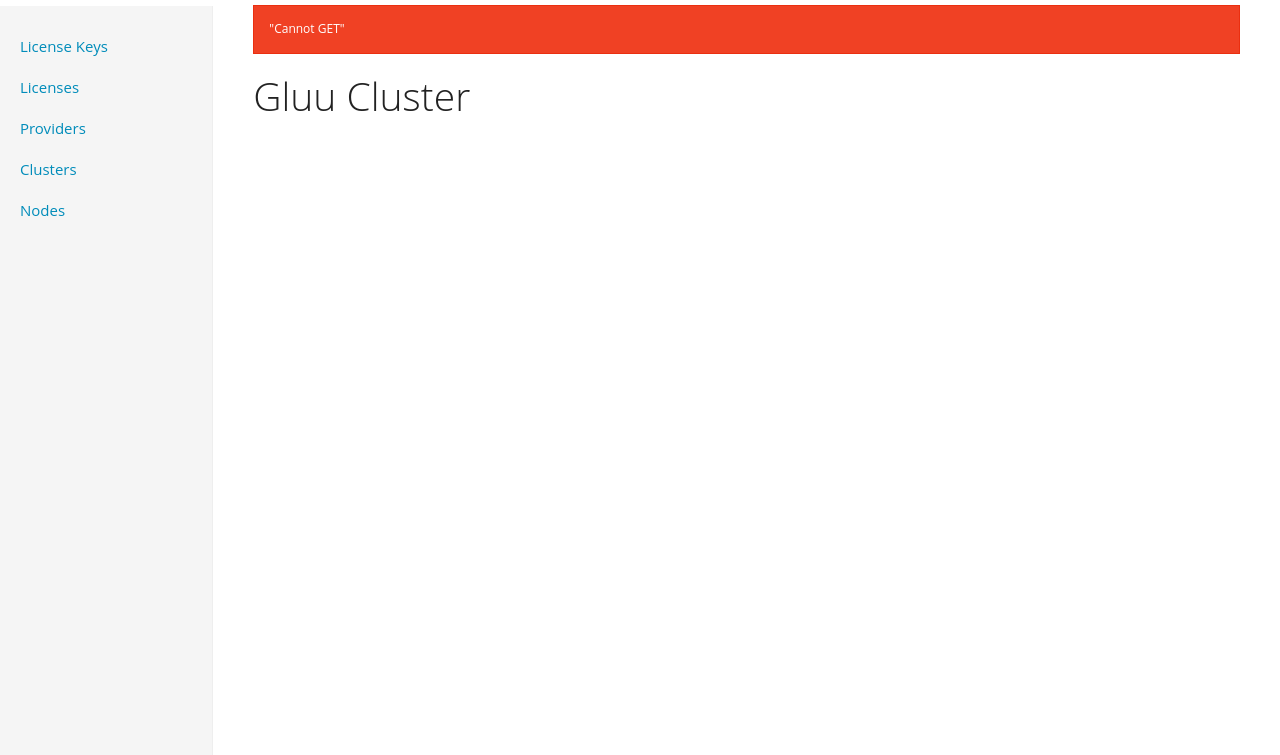
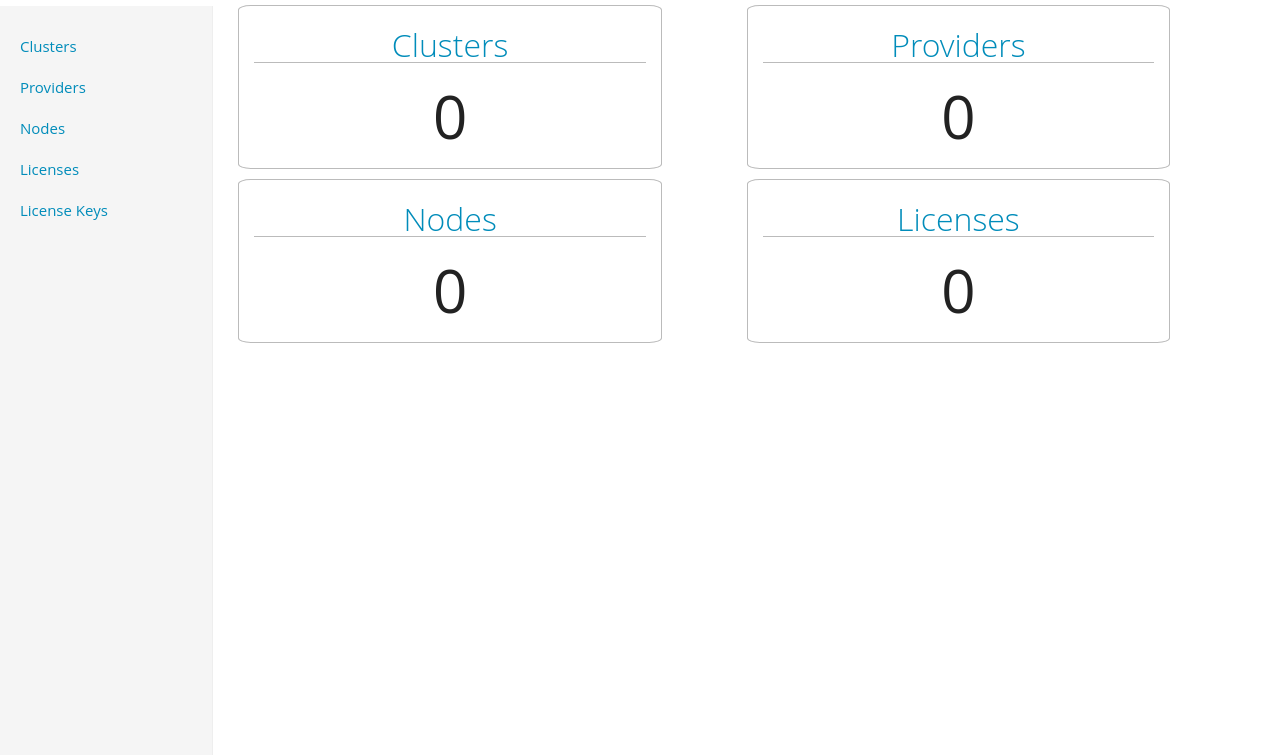
Before and after one commit to waffle-iron/gluu-webui, a Flask app: page / in a window 1280 px wide. Shown: the part 45-800 px from the top of the page. Run offline with Flask 2, Linux system fonts and the light colour scheme; data that the repository does not hold is empty.

Commit message:
added basic layout for dashboard

```diff
--- a/gluuwebui/static/css/style.css
+++ b/gluuwebui/static/css/style.css
@@ -90,3 +90,21 @@ body {
 .alert{
     font-weight: 400;
 }
+
+/**
+ *  Dashboard Styles
+ */
+.dashbox{
+    text-align: center;
+    border-radius: 3%;
+    border: 1px solid #BBB;
+    margin-bottom: 10px;
+}
+
+.dashbox > h2 {
+    border-bottom: 1px solid #BBB;
+    color: #666;
+}
+.dashcount{
+    font-size: 400%;
+}
--- a/gluuwebui/static/index.html
+++ b/gluuwebui/static/index.html
@@ -29,7 +29,7 @@
                     <span class="icon-bar"></span>
                     <span class="icon-bar"></span>
                 </button>
-                <a class="navbar-brand" href="/"><img height=30 width=77 src="img/logo_big.png" alt="Gluu"></a>
+                <a class="navbar-brand" href="#/"><img height=30 width=77 src="img/logo_big.png" alt="Gluu"></a>
 
             </div>
             <div class="collapse navbar-collapse" id="mainmenu">
@@ -48,11 +48,11 @@
     <div class="row">
         <div class="col-sm-3 col-md-2 sidebar">
             <ul class="nav nav-sidebar">
+                <li><a href='#/clusters'>Clusters</a></li>
+                <li><a href='#/providers'>Providers</a></li>
+                <li><a href='#/nodes'>Nodes</a></li>
+                <li><a href='#/licenses'>Licenses</a></li>
                 <li><a href='#/license_keys'>License Keys</a></li>
-                <li><a href='#/licenses'>Licenses</a></li>
-                <li><a href='#/providers'>Providers</a></li>
-                <li><a href='#/clusters'>Clusters</a></li>
-                <li><a href='#/nodes'>Nodes</a></li>
             </ul>
         </div>
         <div class="col-sm-9 col-sm-offset-3 col-md-10 col-md-offset-2 main">
--- a/gluuwebui/static/templates/dashboard.html
+++ b/gluuwebui/static/templates/dashboard.html
@@ -1 +1,21 @@
-<h1>Gluu Cluster</h1>
+
+<div class="row">
+    <div class="col-md-5 dashbox">
+        <h2><a href="#/clusters">Clusters</a></h2>
+        <p class="dashcount">{{data.clusters}}</p>
+    </div>
+    <div class="col-md-5 col-md-offset-1 dashbox">
+        <h2><a href="#/providers">Providers</a></h2>
+        <p class="dashcount">{{data.providers}}</p>
+    </div>
+</div>
+<div class="row">
+    <div class="col-md-5 dashbox">
+        <h2><a href="#/nodes">Nodes</a></h2>
+        <p class="dashcount">{{data.nodes}}</p>
+    </div>
+    <div class="col-md-5 col-md-offset-1 dashbox">
+        <h2><a href="#/licenses">Licenses</a></h2>
+        <p class="dashcount">{{data.licenses}}</p>
+    </div>
+</div>
--- a/gluuwebui/views.py
+++ b/gluuwebui/views.py
@@ -187,3 +187,24 @@ def give_resource(resource, id):
                            resource, id), r.status_code, reason(r))
         data = {'message': 'Deleted {0} with id {1}'.format(resource, id)}
         return json_response(data)
+
+
+@app.route('/dashboard')
+def dashboard_data():
+    # this request should process all the cluster information and send the
+    # relevant data to the frontend
+    #
+    # 1. count of clusters, providers and nodes
+    # 2. Status of the nodes
+    # 3. License information: Invalid or Valid and the type of the license
+    clusterData = api_get('clusters')
+    nodeData = api_get('nodes')
+    providerData = api_get('providers')
+    licenseData = api_get('licenses')
+
+    dashboardData = {'clusters': len(clusterData),
+                     'nodes': len(nodeData),
+                     'providers': len(providerData),
+                     'licenses': len(licenseData)
+                     }
+    return json_response(dashboardData)
```
Also changed, not shown: tests/test_urls.py (+20 -0 lines).
